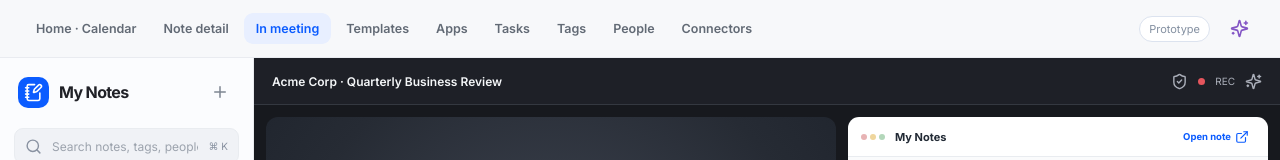
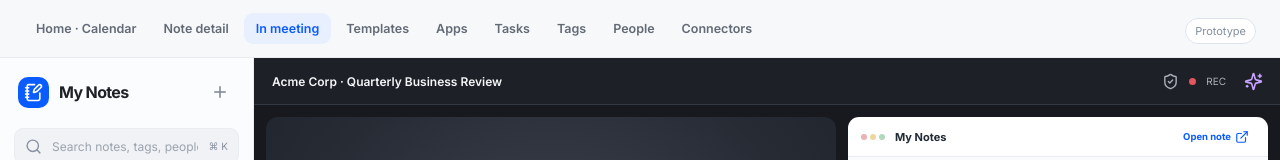
Before and after one commit to squarex1989/mynotes1013, a React (Vite) app: page / in a window 1280 px wide. Both pictures are taken after a click on the button "In meeting". Shown: the top 160 px of the page. Built offline with nearby package versions, Linux system fonts and the light colour scheme.

Commit message:
Place Ask AI entry inside product workspace

```diff
--- a/src/main.jsx
+++ b/src/main.jsx
@@ -383,6 +383,17 @@ function App() {
     : page === "meeting"
       ? liveTab === "Ask AI"
       : homeAiOpen;
+  const aiTrigger = (
+    <button
+      className={`global-ai-trigger ${globalAiActive ? "active" : ""}`}
+      onClick={toggleGlobalAi}
+      aria-label="Ask AI"
+      aria-pressed={globalAiActive}
+      title="Ask AI"
+    >
+      <Sparkles size={19} />
+    </button>
+  );
   return (
     <div className="app">
       <header className="scenario-bar">
@@ -426,15 +437,6 @@ function App() {
         </nav>
         <div className="scenario-end">
           <span className="prototype-chip">Prototype</span>
-          <button
-            className={`global-ai-trigger ${globalAiActive ? "active" : ""}`}
-            onClick={toggleGlobalAi}
-            aria-label="Ask AI"
-            aria-pressed={globalAiActive}
-            title="Ask AI"
-          >
-            <Sparkles size={19} />
-          </button>
         </div>
       </header>
       <div className="shell">
@@ -576,6 +578,7 @@ function App() {
         >
           {["routines", "templates"].includes(page) ? (
             <div className="routine-shell">
+              <div className="routine-ai-trigger">{aiTrigger}</div>
               <iframe
                 key={page === "templates" ? `templates-${templatesEntryKey}` : "routines"}
                 title={page === "templates" ? "Templates" : "Routine studio"}
@@ -600,6 +603,7 @@ function App() {
                       <button className="soft-btn" onClick={() => go("tasks")}>
                         <ListChecks size={16} /> View tasks
                       </button>
+                      {aiTrigger}
                     </div>
                   </div>
                   <section className="home-tips">
@@ -741,12 +745,15 @@ function App() {
                         Meetings, decisions, and next steps in one place.
                       </p>
                     </div>
+                    <div className="heading-actions">
                       <button
                         className="primary-btn"
                         onClick={() => note("acme")}
                       >
                         <Plus size={16} /> New note
                       </button>
+                      {aiTrigger}
+                    </div>
                   </div>
                   <div className="list-toolbar">
                     <button className="tab-lite active">All notes</button>
@@ -797,6 +804,7 @@ function App() {
                         Keep work moving after the meeting.
                       </p>
                     </div>
+                    {aiTrigger}
                   </div>
                   <section className="power-banner">
                     <div className="power-banner-icon">
@@ -960,6 +968,7 @@ function App() {
                         >
                           <Link2 size={18} />
                         </button>
+                        {aiTrigger}
                       </div>
                     </div>
                     <div className="note-document">
@@ -1217,12 +1226,15 @@ function App() {
                         Recommended next steps from your meetings.
                       </p>
                     </div>
+                    <div className="heading-actions">
                       <button
                         className="soft-btn"
                         onClick={() => showToast("Tasks are up to date")}
                       >
                         <RotateCcw size={15} /> Refresh
                       </button>
+                      {aiTrigger}
+                    </div>
                   </div>
                   <div className="filter-row">
                     {["All", "Recommended", "Completed"].map((f) => (
@@ -1350,12 +1362,15 @@ function App() {
                         Follow the themes and projects in your notes.
                       </p>
                     </div>
+                    <div className="heading-actions">
                       <button
                         className="primary-btn"
                         onClick={() => showToast("New tag created")}
                       >
                         <Plus size={16} /> New tag
                       </button>
+                      {aiTrigger}
+                    </div>
                   </div>
                   <section
                     className="tag-highlight"
@@ -1432,6 +1447,7 @@ function App() {
                         {activeTag.count} notes · Private · {activeTag.updated}
                       </p>
                     </div>
+                    <div className="heading-actions">
                       <button
                         className={`soft-btn ${isPinned("tag", activeTag.id) ? "pinned" : ""}`}
                         onClick={() =>
@@ -1441,6 +1457,8 @@ function App() {
                         <Pin size={15} />
                         {isPinned("tag", activeTag.id) ? "Pinned" : "Pin tag"}
                       </button>
+                      {aiTrigger}
+                    </div>
                   </div>
                   <section className="tag-detail-insight">
                     <div className="insight-heading">
@@ -1541,6 +1559,7 @@ function App() {
                       <p className="eyebrow">APPS</p>
                       <h1>People</h1>
                     </div>
+                    {aiTrigger}
                   </div>
                   <div className="section-heading people-heading">
                     <div>
@@ -1674,7 +1693,7 @@ function App() {
                     <div>
                       <ShieldCheck size={17} />
                       <span className="recording-dot" /> REC{" "}
-                      <Sparkles size={17} />
+                      {aiTrigger}
                     </div>
                   </div>
                   <div className="meeting-stage">
--- a/src/styles.css
+++ b/src/styles.css
@@ -87,9 +87,6 @@ p {
 }
 .scenario-end {
   margin-left: auto;
-  display: flex;
-  align-items: center;
-  gap: 12px;
 }
 .global-ai-trigger {
   width: 34px;
@@ -356,6 +353,11 @@ p {
   margin: 0;
 }
 .home-heading-actions {
+  display: flex;
+  align-items: center;
+  gap: 8px;
+}
+.heading-actions {
   display: flex;
   align-items: center;
   gap: 8px;
@@ -929,6 +931,16 @@ p {
 .routine-shell {
   height: 100%;
   min-height: 0;
+  position: relative;
+}
+.routine-ai-trigger {
+  position: absolute;
+  top: 14px;
+  right: 16px;
+  z-index: 2;
+  background: #fff;
+  border-radius: 10px;
+  box-shadow: 0 2px 10px #14213d19;
 }
 .routine-shell iframe {
   width: 100%;
@@ -1972,6 +1984,15 @@ p {
   gap: 10px;
   color: #aaaeb9;
   font-size: 10px;
+}
+.meeting-topbar .global-ai-trigger {
+  color: #c7a2ff;
+  margin-right: -8px;
+}
+.meeting-topbar .global-ai-trigger:hover,
+.meeting-topbar .global-ai-trigger.active {
+  background: #343041;
+  color: #e2d1ff;
 }
 .recording-dot {
   width: 7px;
```
Also changed, not shown: 1 other file (tests, documents, lock files or other folders). Lines whose indentation alone changed are shown as unchanged.
